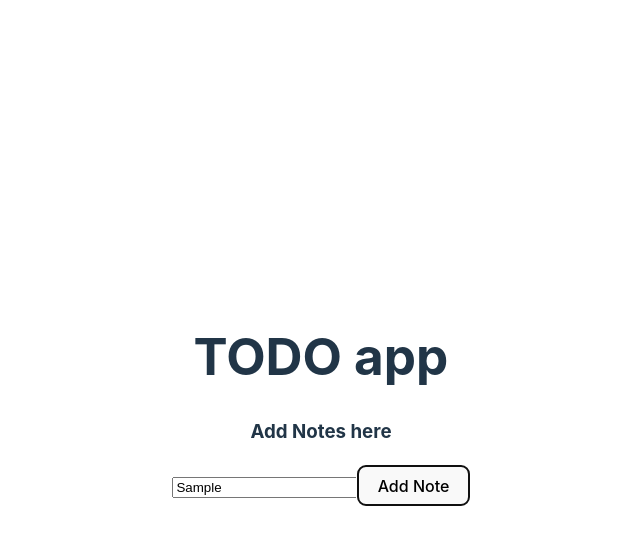
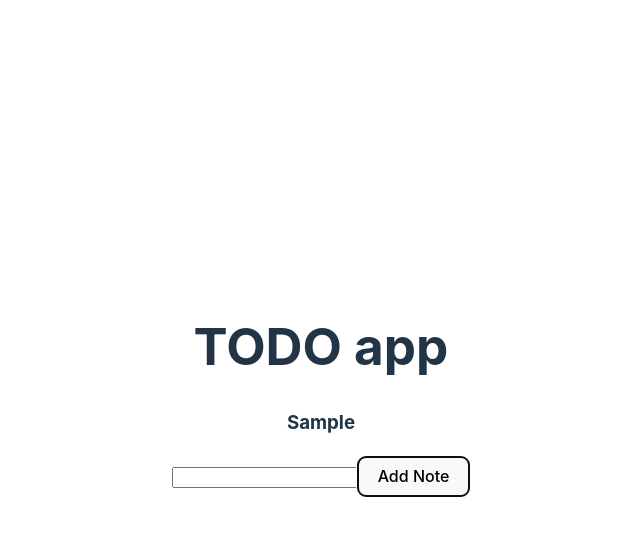
Before and after one commit to aviralrabbit1/notes, a React (Vite) app: page / in a window 1280 px wide. Both pictures are taken after typing "Sample" into the empty fields and a click on the button "Add Note". Shown: the top 544 px of the page, without its empty margins (319-959 px from the left). Built offline with nearby package versions, Linux system fonts and the light colour scheme.

Commit message:
adding Titles

```diff
--- a/src/TODO.tsx
+++ b/src/TODO.tsx
@@ -2,9 +2,15 @@ import { useState } from "react";
 
 function TODO() {
     const [title, setTitle] = useState("");
+    const [notes, setNotes] = useState([]);
 
     const addNote = (event: { preventDefault: () => void; }) => {
         event.preventDefault();
+        setNotes([
+            ...notes,
+            {title}
+        ])
+        setTitle("");
     }
 
     return (
@@ -12,10 +18,15 @@ function TODO() {
         <h1>
           TODO app
         </h1>
-        <h3>Add Notes here</h3>
+        {notes.map((note) => (
+            <div key={note.title}>
+                <h3>{note.title} </h3>
+            </div>
+        ))}
         <form action="" onSubmit={addNote} >
             <input type="text" value={title} onChange={(e) => setTitle(e.target.value)} />
             <button>Add Note</button>
+            <h3>{title} </h3>
         </form>
       </div>
     )
```
